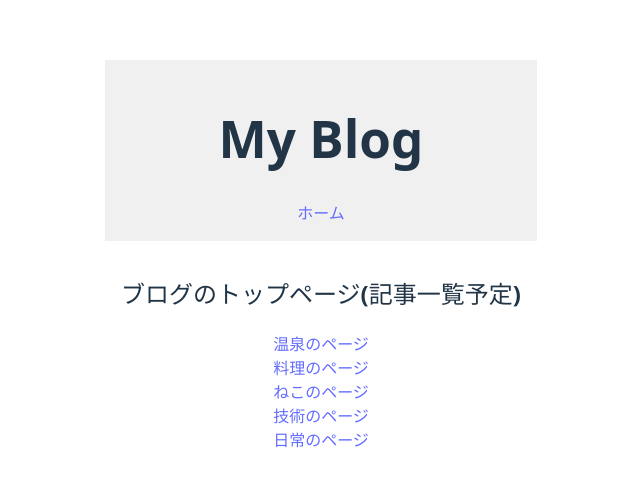
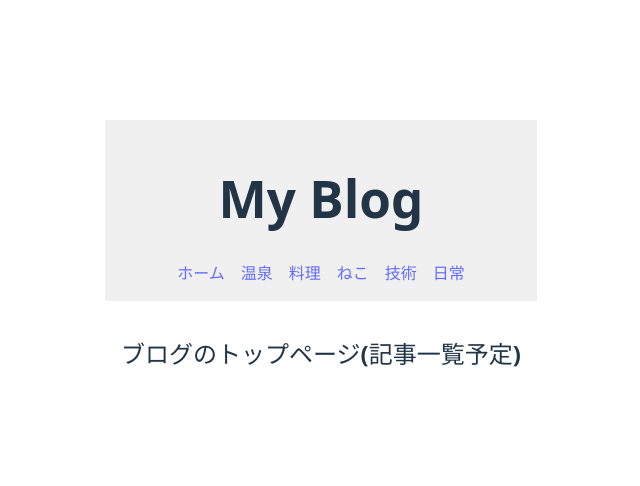
Before and after one commit to sakanataro0113/vite-project, a React (Vite) app: page / in a window 1280 px wide. Shown: the part 136-622 px from the top of the page, without its empty margins (319-959 px from the left). Built offline with nearby package versions, Linux system fonts and the light colour scheme.

Commit message:
要らない部分消去

```diff
--- a/src/App.tsx
+++ b/src/App.tsx
@@ -15,9 +15,9 @@ export default function App(){
         <h1>My Blog</h1>
         <nav style={{display:"flex",gap:"1rem",justifyContent: "center"}}>
           <Link to="/">ホーム</Link>
-          {/*{categories.map(cat=>(
+          {categories.map(cat=>(
             <Link key={cat} to={`/category/${cat}`}>{cat}</Link>
-          ))}*/}
+          ))}
         </nav>
       </header>
 
@@ -33,14 +33,6 @@ export default function App(){
               />
           ))}
         </Routes>
-        <div className='cardlist'>
-
-          {categories.map((cat)=>(
-            <div key={cat}>
-              <Link  to={'/category/'+cat}>{cat}のページ</Link>
-            </div>
-          ))}
-        </div>
       </main>
     </div>
   )
```
